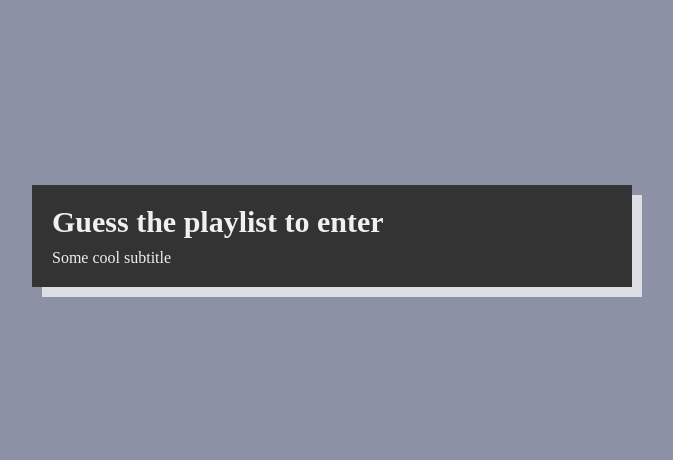
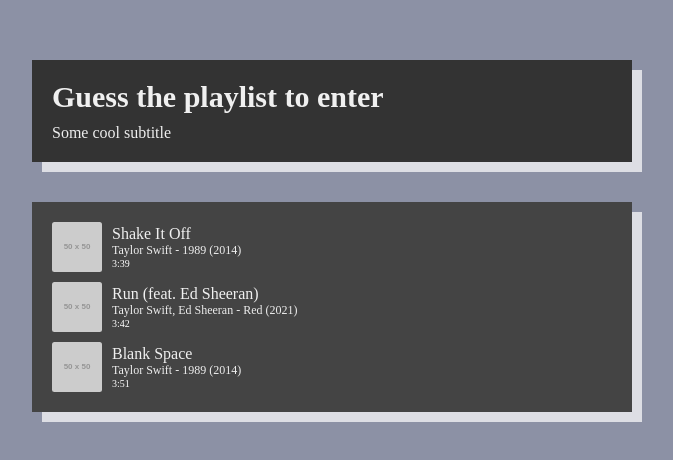
Before and after one commit to MaadhavBhatt/hc-authly-playlist-guesser, a Vue app: page / in a window 1280 px wide. Shown: the part 164-624 px from the top of the page, without its empty margins (308-981 px from the left). Built offline with nearby package versions, Linux system fonts and the light colour scheme.

Commit message:
feat: add QueueCard component and integrate dummy song data in App.vue

```diff
--- a/src/App.vue
+++ b/src/App.vue
@@ -1,15 +1,50 @@
 <template>
   <div id="app">
     <LoginCard />
+    <QueueCard :songs="songs" />
   </div>
 </template>
 
 <script>
 import LoginCard from './components/LoginCard.vue'
+import QueueCard from './components/QueueCard.vue'
 
 export default {
   name: 'App',
-  components: { LoginCard },
+  components: { LoginCard, QueueCard },
+  data() {
+    return {
+      songs: [
+        {
+          title: 'Shake It Off',
+          artist: ['Taylor Swift'],
+          album: '1989',
+          year: 2014,
+          genre: 'Pop',
+          duration: '3:39',
+          cover: 'https://placehold.co/50'
+        },
+        {
+          title: 'Run (feat. Ed Sheeran)',
+          artist: ['Taylor Swift', 'Ed Sheeran'],
+          album: 'Red',
+          year: 2021,
+          genre: 'Pop',
+          duration: '3:42',
+          cover: 'https://placehold.co/50'
+        },
+        {
+          title: 'Blank Space',
+          artist: ['Taylor Swift'],
+          album: '1989',
+          year: 2014,
+          genre: 'Pop',
+          duration: '3:51',
+          cover: 'https://placehold.co/50'
+        }
+      ]
+    }
+  }
 }
 </script>
 
--- /dev/null
+++ b/src/components/QueueCard.vue
@@ -0,0 +1,66 @@
+<template>
+  <section class="queue-card">
+    <ul>
+      <li v-for="(song, index) in songs" :key="index">
+        <img :src="song.cover" alt="Album cover" />
+        <div class="song-details">
+          <h3>{{ song.title }}</h3>
+          <p>{{ song.artist.join(', ') }} - {{ song.album }} ({{ song.year }})</p>
+          <span>{{ song.duration }}</span>
+        </div>
+      </li>
+    </ul>
+  </section>
+</template>
+
+<script>
+export default {
+  name: 'QueueCard',
+  props: {
+    songs: {
+      type: Array,
+      required: true
+    }
+  }
+}
+</script>
+
+<style scoped>
+.queue-card {
+  background-color: #444;
+  color: #fff;
+
+  & ul {
+    list-style: none;
+    padding: 0;
+
+    display: flex;
+    flex-direction: column;
+    gap: 1rem;
+  }
+
+  & li {
+    display: flex;
+    justify-content: center;
+    align-items: center;
+    gap: 1rem;
+
+    cursor: pointer;
+  }
+
+  & img {
+    width: 50px;
+    aspect-ratio: 1;
+    border-radius: 0.25rem;
+  }
+
+  & .song-details {
+    flex: 1;
+  }
+
+  & .song-details h3 {
+    margin: 0;
+    font-size: 1.6rem;
+  }
+}
+</style>
```
